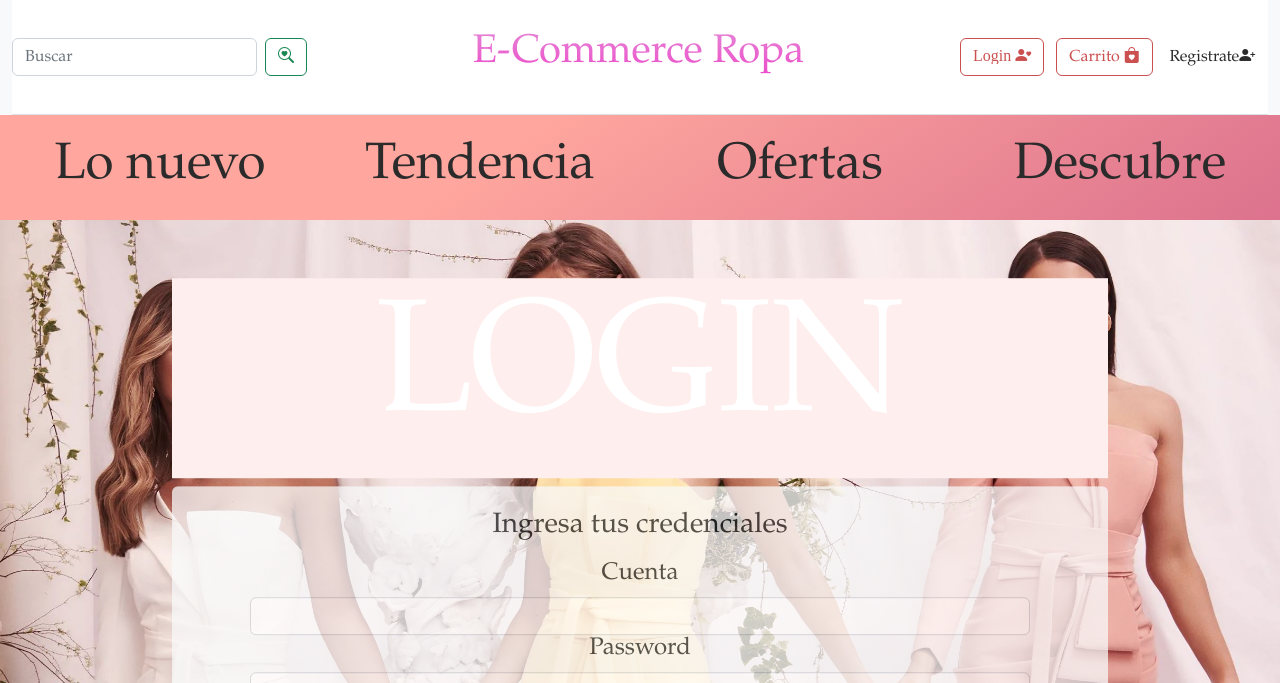
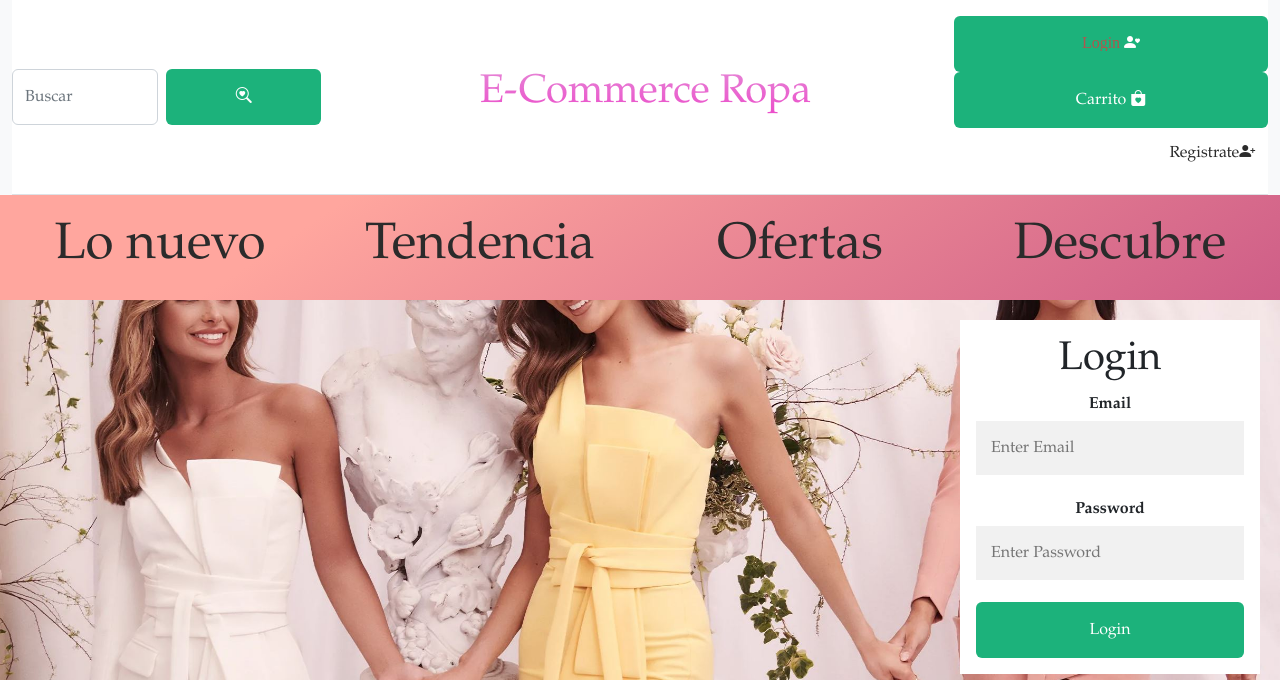
Before and after one commit to superchangoman2/tienda-ropa-Christopher-Ortiz, a PHP site: page /login.html in a window 1280 px wide. Shown: the top 683 px of the page. Run offline with PHP 8.4, Linux system fonts and the light colour scheme; some libraries are stand-ins or nearby versions.

Commit message:
Paso 1 para formulario de login
Aún no está funcional, commit para trabajar en pc de casa

```diff
--- a/login.html
+++ b/login.html
@@ -42,7 +42,7 @@
         </nav>
         <!-- Area principal -->
         <main>
-            <div class="container-about-us mb-2 fade-in-imagen">
+            <!--<div class="container-about-us mb-2 fade-in-imagen">
                 <img src="img/fondo-aboutus.JPG" alt="Snow" style="width:100%;">
                 <div class="container centered-about-us w-75">
                     <div class="separador-fondo">
@@ -69,7 +69,20 @@
                         </fieldset>
                     </form>
                 </div>
-            </div>
+            </div>-->
+            <div class="bg-img">
+                <form action="" class="login-form">
+                  <h1>Login</h1>
+
+                  <label for="email"><b>Email</b></label>
+                  <input type="text" placeholder="Enter Email" name="email" required>
+
+                  <label for="psw"><b>Password</b></label>
+                  <input type="password" placeholder="Enter Password" name="psw" required>
+
+                  <button type="submit" class="btn">Login</button>
+                </form>
+              </div>
         </main>
 
         <!-- Pie de página -->
--- a/scss/estilos.scss
+++ b/scss/estilos.scss
@@ -15,5 +15,6 @@
 @import "views/terms";
 @import "views/about-us";
 @import "views/our-stores";
+@import "views/login";
 // Media Queries para responsive
 @import "layout/grid";
--- /dev/null
+++ b/scss/views/_login.scss
@@ -0,0 +1,60 @@
+body, html {
+    height: 100%;
+    font-family: Arial, Helvetica, sans-serif;
+  }
+
+  * {
+    box-sizing: border-box;
+  }
+
+  .bg-img {
+    /* The image used */
+    background-image: url("../../img/fondo-aboutus.JPG");
+
+    min-height: 380px;
+
+    /* Center and scale the image nicely */
+    background-position: center;
+    background-repeat: no-repeat;
+    background-size: cover;
+    position: relative;
+  }
+
+  /* Add styles to the form container */
+  .login-form {
+    position: absolute;
+    right: 0;
+    margin: 20px;
+    max-width: 300px;
+    padding: 16px;
+    background-color: white;
+  }
+
+  /* Full-width input fields */
+  input[type=text], input[type=password] {
+    width: 100%;
+    padding: 15px;
+    margin: 5px 0 22px 0;
+    border: none;
+    background: #f1f1f1;
+  }
+
+  input[type=text]:focus, input[type=password]:focus {
+    background-color: #ddd;
+    outline: none;
+  }
+
+  /* Set a style for the submit button */
+  .btn {
+    background-color: #04AA6D;
+    color: white;
+    padding: 16px 20px;
+    border: none;
+    cursor: pointer;
+    width: 100%;
+    opacity: 0.9;
+  }
+
+  .btn:hover {
+    opacity: 1;
+  }
```
Also changed, not shown: css/estilos.css, 1 other file.
